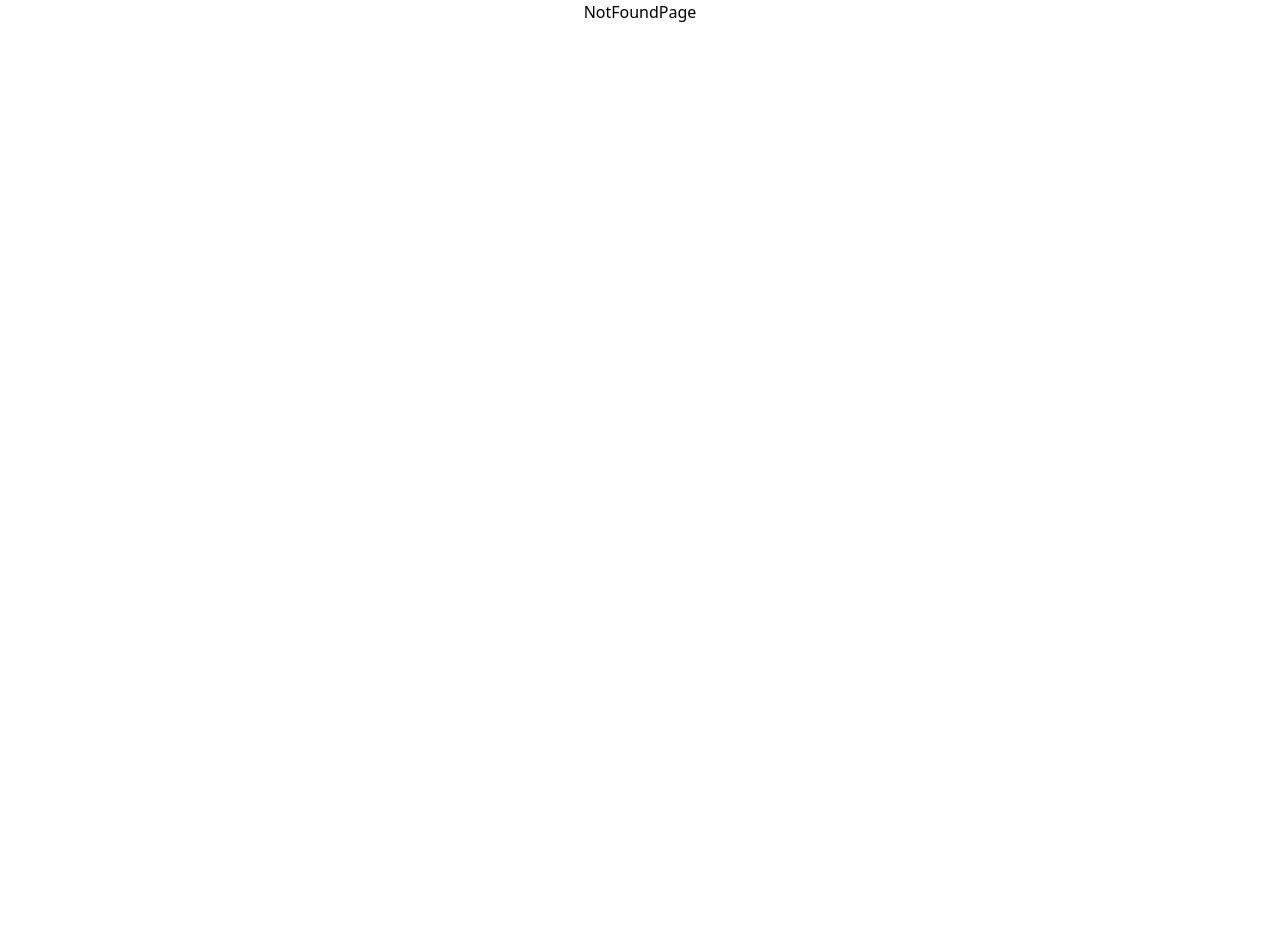
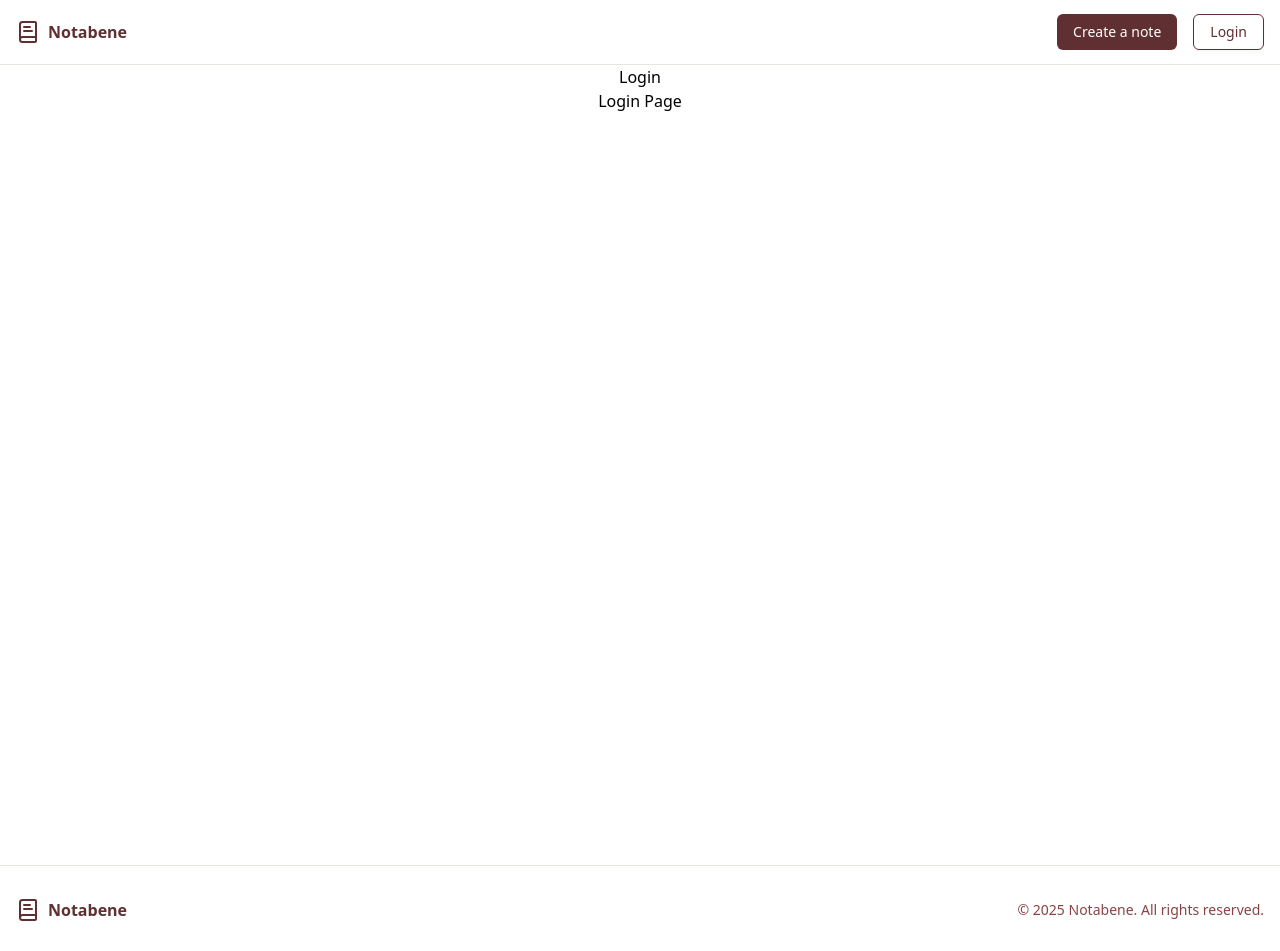
Before and after one commit to tonybnya/notabene, a React (Vite) app in the folder frontend/: page /login in a window 1280 px wide. Shown: the top 951 px of the page. Before the commit the page ends 800 px from the top, so only its background shows below. Built offline with nearby package versions, Linux system fonts and the light colour scheme.

Commit message:
feat: create login and signup pages and update some links on navbar and footer

```diff
--- a/frontend/src/App.tsx
+++ b/frontend/src/App.tsx
@@ -1,10 +1,15 @@
 import "./styles/App.css";
 import { BrowserRouter, Routes, Route } from "react-router-dom";
 import Layout from "./pages/Layout";
+
 import Landing from "./pages/Landing";
 import About from "./pages/About";
 import Docs from "./pages/Docs";
 import Notes from "./pages/Notes";
+
+import Login from "./pages/Login";
+import Signup from "./pages/Signup";
+
 import NotFoundPage from "./pages/NotFoundPage";
 
 const App = () => {
@@ -18,6 +23,8 @@ const App = () => {
             <Route path="about" element={<About />} />
             <Route path="docs" element={<Docs />} />
             <Route path="notes" element={<Notes />} />
+            <Route path="login" element={<Login />} />
+            <Route path="signup" element={<Signup />} />
           </Route>
           <Route path="*" element={<NotFoundPage />} />
         </Routes>
--- a/frontend/src/components/Footer.tsx
+++ b/frontend/src/components/Footer.tsx
@@ -4,11 +4,11 @@ const Footer = () => {
   return (
     <footer className="border-t border-secondary/20 w-full">
       <div className="container mx-auto px-4 py-8">
-        <div className="flex justify-between items-center">
-          <div className="flex items-center">
+        <div className="flex max-lg:flex-col gap-4 justify-between items-center">
+          <a href="/" className="flex items-center">
             <BookText className="h-6 w-6 text-primary" />
             <span className="ml-2 font-semibold text-primary">Notabene</span>
-          </div>
+          </a>
           <p className="text-sm text-muted-foreground">
             © {new Date().getFullYear()} Notabene. All rights reserved.
           </p>
--- a/frontend/src/components/Navbar.tsx
+++ b/frontend/src/components/Navbar.tsx
@@ -10,10 +10,10 @@ const Navbar = () => {
       <div className="container mx-auto px-4">
         <div className="flex items-center justify-between h-16">
           {/* Logo */}
-          <div className="flex items-center">
+          <a href="/" className="flex items-center">
             <BookText className="h-6 w-6 text-primary" />
             <span className="ml-2 font-semibold text-primary">Notabene</span>
-          </div>
+          </a>
 
           {/* Desktop Navigation */}
           <div className="hidden md:flex items-center gap-4">
@@ -28,7 +28,7 @@ const Navbar = () => {
               variant="outline"
               className="border-primary text-primary hover:bg-primary/10 hover:text-primary"
             >
-              <a href="#">Login</a>
+              <a href="/login">Login</a>
             </Button>
           </div>
 
@@ -59,7 +59,7 @@ const Navbar = () => {
               variant="outline"
               className="w-full justify-center border-primary text-primary hover:bg-primary/10 hover:text-primary"
             >
-              <a href="#">Login</a>
+              <a href="/login">Login</a>
             </Button>
           </div>
         )}
--- a/frontend/src/pages/Landing.tsx
+++ b/frontend/src/pages/Landing.tsx
@@ -121,7 +121,9 @@ const Landing = () => {
             note-taking experience.
           </p>
           <Button size="lg" className="px-8 bg-primary hover:bg-primary/90">
-            Create Your Free Account
+            <a href="/signup" target="_blank">
+              Create Your Free Account
+            </a>
           </Button>
         </div>
       </div>
--- /dev/null
+++ b/frontend/src/pages/Login.tsx
@@ -0,0 +1,10 @@
+const Login = () => {
+  return (
+    <div className="min-h-screen">
+      <h1>Login</h1>
+      <p>Login Page</p>
+    </div>
+  );
+};
+
+export default Login;
--- /dev/null
+++ b/frontend/src/pages/Signup.tsx
@@ -0,0 +1,10 @@
+const Signup = () => {
+  return (
+    <div className="min-h-screen">
+      <h1>Sign Up</h1>
+      <p>Signup Page</p>
+    </div>
+  );
+};
+
+export default Signup;
```
